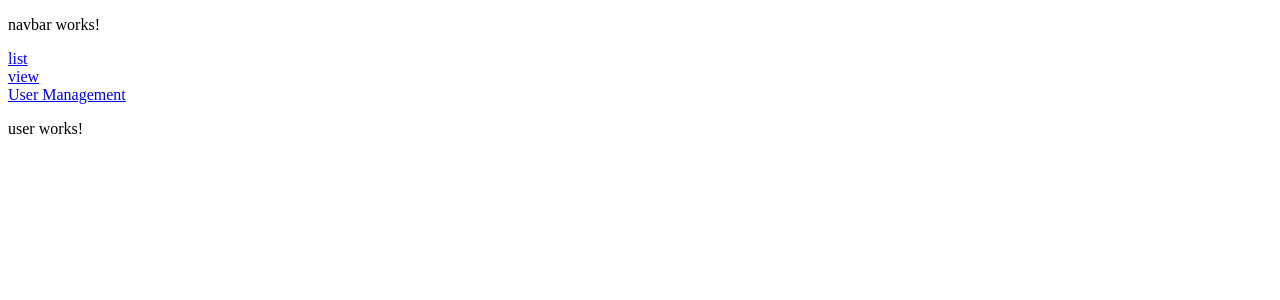
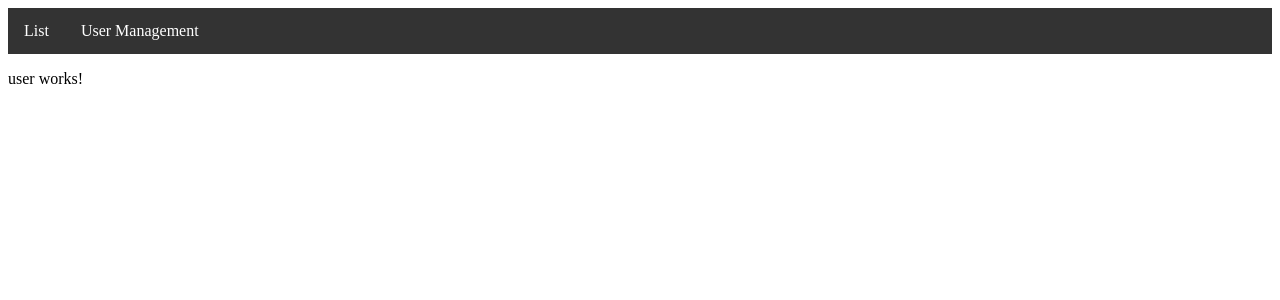
Before and after one commit to GormTheWyrm/Hackathon-character-creator-client, an Angular app: page / in a window 1280 px wide. Shown: the top 300 px of the page. Built offline with nearby package versions, Linux system fonts and the light colour scheme.

Commit message:
styled nav bar

```diff
--- a/src/app/navbar/navbar.component.css
+++ b/src/app/navbar/navbar.component.css
@@ -0,0 +1,23 @@
+ul {
+    list-style-type: none;
+    margin: 0;
+    padding: 0;
+    overflow: hidden;
+    background-color: #333;
+}
+
+li {
+    float: left;
+}
+
+li a {
+    display: block;
+    color: white;
+    text-align: center;
+    padding: 14px 16px;
+    text-decoration: none;
+}
+
+li a:hover {
+    background-color: #111;
+}
--- a/src/app/navbar/navbar.component.html
+++ b/src/app/navbar/navbar.component.html
@@ -1,11 +1,8 @@
-<p>navbar works!</p>
-
 <nav>
-  <a routerLink="list">list</a>
-  <br>
-  <a routerLink="view">view</a>
-  <br>
-<a routerLink="">User Management</a>
+  <ul>
+    <li><a routerLink="list">List</a></li>
+    <li><a routerLink="">User Management</a></li>
+  </ul>
 </nav>
 
 
```
Also changed, not shown: 1 other file (tests, documents, lock files or other folders).
